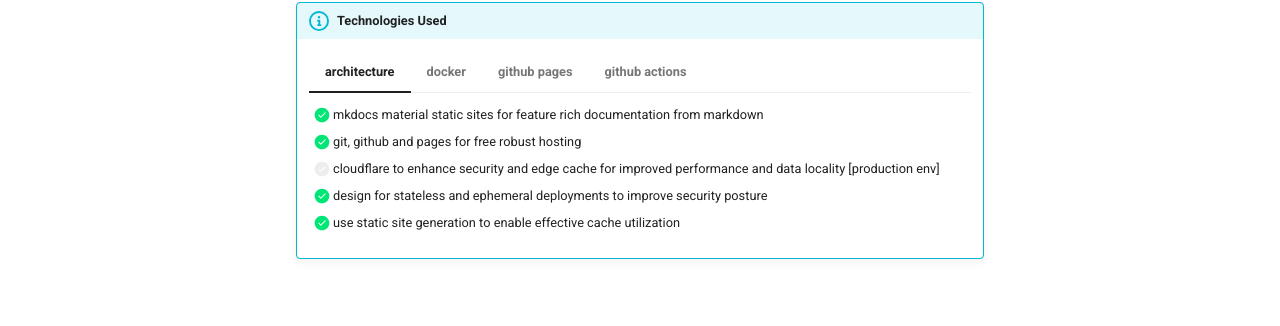
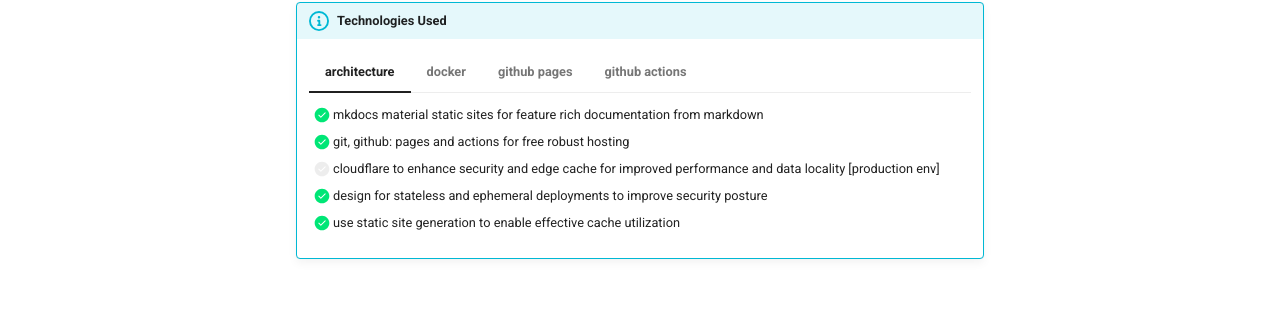
Before and after one commit to ukbendavies/training-github-actions, an MkDocs documentation site: the page built from docs/index.md, in a window 1280 px wide. Shown: the part 410-736 px from the top of the page. Built offline with MkDocs 1.6.1 and Material for MkDocs 9.7.7, drawn with Linux system fonts in a browser that asks for light colours.

Commit message:
add note for gh actions

```diff
--- a/docs/index.md
+++ b/docs/index.md
@@ -12,7 +12,7 @@
     === "architecture"
 
         - [x] mkdocs material static sites for feature rich documentation from markdown
-        - [x] git, github and pages for free robust hosting
+        - [x] git, github: pages and actions for free robust hosting
         - [ ] cloudflare to enhance security and edge cache for improved performance and data locality [production env]
         - [x] design for stateless and ephemeral deployments to improve security posture
         - [x] use static site generation to enable effective cache utilization
```
